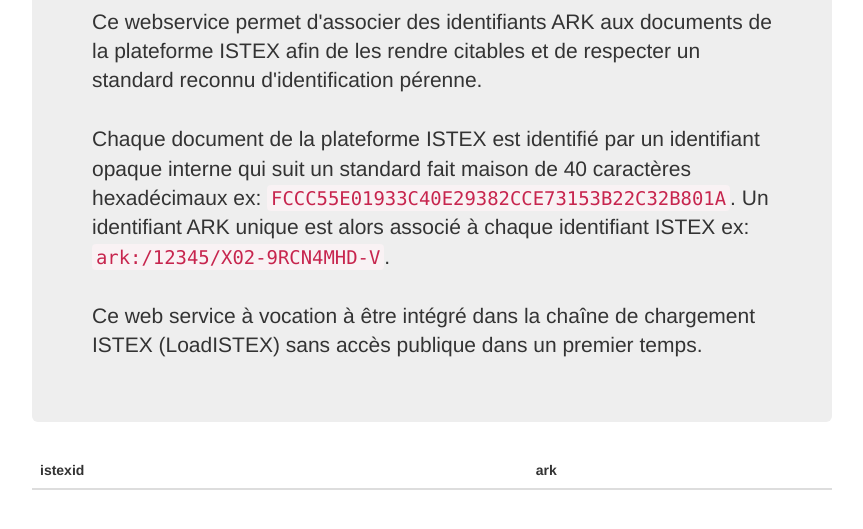
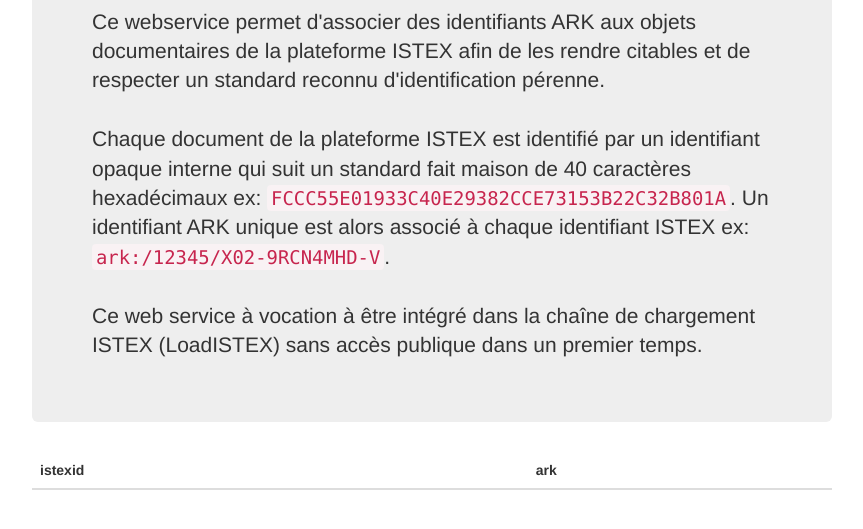
Before and after one commit to istex/istex-ark, a website: page public/index.html in a window 1280 px wide. Shown: the part 217-746 px from the top of the page, without its empty margins (208-1071 px from the left). Drawn offline with Linux system fonts and the light colour scheme; no server answers.

Commit message:
adjust home page text

```diff
--- a/public/index.html
+++ b/public/index.html
@@ -44,7 +44,7 @@
       <div class="jumbotron">
         <h1>Des ARK pour ISTEX</h1>
         <p class="lead">
-Ce webservice permet d'associer des identifiants ARK aux documents de la plateforme ISTEX afin de les rendre citables et de respecter un standard reconnu d'identification pérenne.
+Ce webservice permet d'associer des identifiants ARK aux objets documentaires de la plateforme ISTEX afin de les rendre citables et de respecter un standard reconnu d'identification pérenne.
 <br/><br/>
 Chaque document de la plateforme ISTEX est identifié par un identifiant opaque interne qui suit un standard fait maison de 40 caractères hexadécimaux ex: <code>FCCC55E01933C40E29382CCE73153B22C32B801A</code>. Un identifiant ARK unique est alors associé à chaque identifiant ISTEX ex: <code>ark:/12345/X02-9RCN4MHD-V</code>.
 <br/><br/>
--- a/public/index.json
+++ /dev/null
@@ -1 +0,0 @@
-../dump/istexid-ark.json
```
